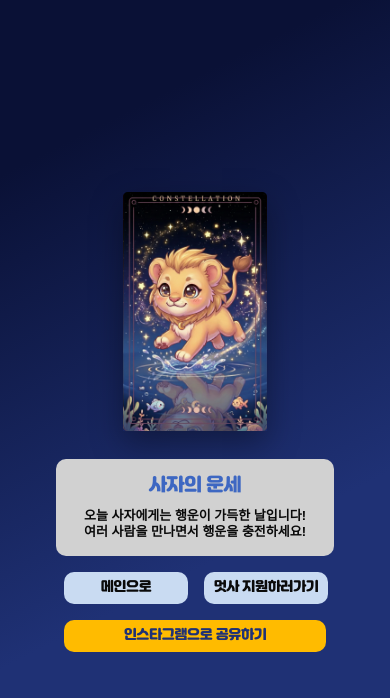
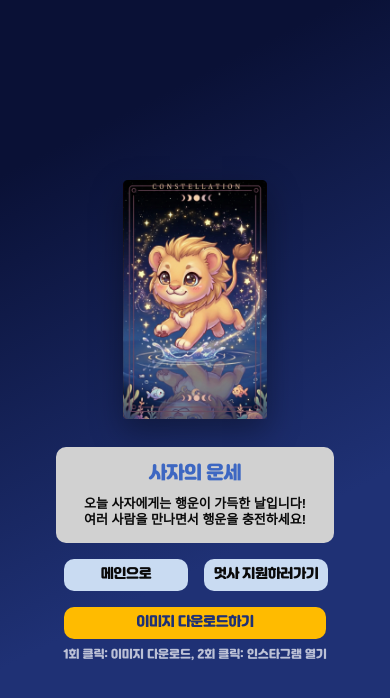
Before and after one commit to jjong0923/lion-fortune-v1, a React (Vite) app: page /result/1 in a window 390 px wide. Shown: the top 698 px of the page. Built offline with nearby package versions, Linux system fonts and the light colour scheme.

Commit message:
테스트 4트

```diff
--- a/src/pages/CardResultPage.tsx
+++ b/src/pages/CardResultPage.tsx
@@ -7,7 +7,8 @@ import { useNavigate, useParams } from "react-router";
 function CardResultPage() {
   const navigate = useNavigate();
   const { cardId } = useParams();
-  const [isSharingToInstagram, setIsSharingToInstagram] = useState(false);
+  const [isPreparingImage, setIsPreparingImage] = useState(false);
+  const [isReadyToOpenInstagram, setIsReadyToOpenInstagram] = useState(false);
   const selectedCardId = Number(cardId);
 
   const selectedFortune =
@@ -184,22 +185,25 @@ function CardResultPage() {
   };
 
   const handleShareToInstagram = async () => {
-    if (!selectedFortune || isSharingToInstagram) {
+    if (!selectedFortune || isPreparingImage) {
       return;
     }
 
-    setIsSharingToInstagram(true);
+    if (isReadyToOpenInstagram) {
+      openInstagram();
+      return;
+    }
+
+    setIsPreparingImage(true);
 
     try {
       const blob = await createInstagramShareImage();
       await downloadImage(blob);
-      window.setTimeout(() => {
-        openInstagram();
-      }, 600);
+      setIsReadyToOpenInstagram(true);
     } catch {
-      openInstagram();
+      setIsReadyToOpenInstagram(false);
     } finally {
-      setIsSharingToInstagram(false);
+      setIsPreparingImage(false);
     }
   };
 
@@ -230,11 +234,19 @@ function CardResultPage() {
       <button
         type="button"
         onClick={handleShareToInstagram}
-        disabled={isSharingToInstagram}
+        disabled={isPreparingImage}
         className="tracking-25 mt-4 h-8 w-full max-w-65.5 rounded-[10px] bg-[#ffbb00] text-[13px]/[12px] text-[#1f3175] md:hidden disabled:cursor-not-allowed disabled:opacity-70"
       >
-        {isSharingToInstagram ? "이미지 준비 중..." : "인스타그램으로 공유하기"}
+        {isPreparingImage
+          ? "이미지 다운로드 중..."
+          : isReadyToOpenInstagram
+            ? "인스타그램 열기"
+            : "이미지 다운로드하기"}
       </button>
+
+      <p className="mt-2 text-[11px] text-white/70 md:hidden">
+        1회 클릭: 이미지 다운로드, 2회 클릭: 인스타그램 열기
+      </p>
     </section>
   );
 }
```
